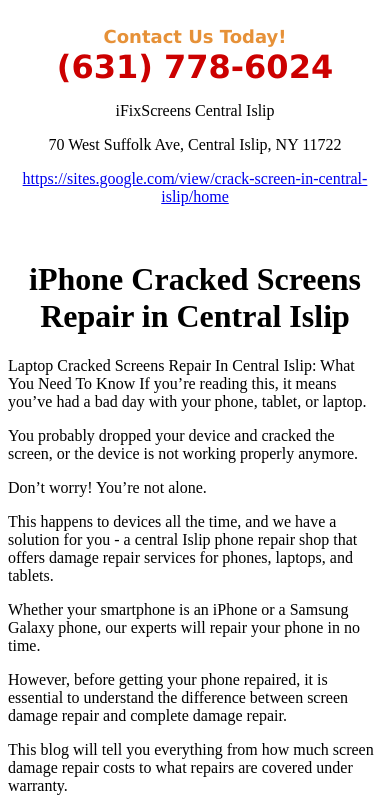
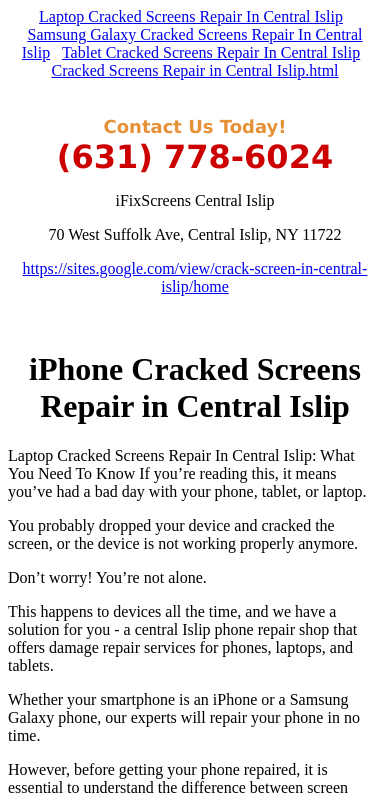
Before and after one commit to iFix786/cracked-screen-repair-central-islip, a plain HTML site: page iPhoneCrackedScreensRepairinCentralIslip.html in a window 390 px wide. Shown: the top 798 px of the page. Drawn offline with Linux system fonts and the light colour scheme.

Commit message:
Update iPhoneCrackedScreensRepairinCentralIslip.html

```diff
--- a/iPhoneCrackedScreensRepairinCentralIslip.html
+++ b/iPhoneCrackedScreensRepairinCentralIslip.html
@@ -1,4 +1,14 @@
-<!DOCTYPE html><html><body><div class="sites-embed-align-center-wrapping-off"><div class="sites-embed-border-on sites-embed sites-embed-full-width" style="width:100%;"><div class="sites-embed-content sites-embed-type-text"><div class="sites-embed-content-textbox"><div dir="ltr"><div style="text-align:center"><br><span style="color:rgb(230,145,56)"><b><font size="4"><span style="font-family:verdana,sans-serif">Contact Us Today!</span></font></b></span><br><span style="color:rgb(204,0,0)"><b><font size="6"><span style="font-family:verdana,sans-serif">(631) 778-6024</span></font></b></span><br><p>iFixScreens Central Islip</p><p>70 West Suffolk Ave, Central Islip, NY 11722</p><p><a href="https://sites.google.com/view/crack-screen-in-central-islip/home" target="_blank">https://sites.google.com/view/crack-screen-in-central-islip/home</a></p><br></div></div></div></div></div></div><center><h1>iPhone Cracked Screens Repair in Central Islip</h1></center>
+<!DOCTYPE html><html><body>
+  <div style="text-align: center;">
+        <a href="./LaptopCrackedScreensRepairInCentralIslip.html">Laptop Cracked Screens Repair In Central Islip</a>&nbsp&nbsp
+        <a href="./SamsungGalaxyCrackedScreensRepairInCentralIslip.html">Samsung Galaxy Cracked Screens Repair In Central Islip</a>&nbsp&nbsp
+        <a href="./TabletCrackedScreensRepairInCentralIslip.html">Tablet Cracked Screens Repair In Central Islip</a>&nbsp&nbsp
+
+        <a href="./index.html">Cracked Screens Repair in Central Islip.html</a>
+    </div><br/>
+
+
+  <div class="sites-embed-align-center-wrapping-off"><div class="sites-embed-border-on sites-embed sites-embed-full-width" style="width:100%;"><div class="sites-embed-content sites-embed-type-text"><div class="sites-embed-content-textbox"><div dir="ltr"><div style="text-align:center"><br><span style="color:rgb(230,145,56)"><b><font size="4"><span style="font-family:verdana,sans-serif">Contact Us Today!</span></font></b></span><br><span style="color:rgb(204,0,0)"><b><font size="6"><span style="font-family:verdana,sans-serif">(631) 778-6024</span></font></b></span><br><p>iFixScreens Central Islip</p><p>70 West Suffolk Ave, Central Islip, NY 11722</p><p><a href="https://sites.google.com/view/crack-screen-in-central-islip/home" target="_blank">https://sites.google.com/view/crack-screen-in-central-islip/home</a></p><br></div></div></div></div></div></div><center><h1>iPhone Cracked Screens Repair in Central Islip</h1></center>
 
 Laptop Cracked Screens Repair In Central Islip: What You Need To Know
 If you’re reading this, it means you’ve had a bad day with your phone, tablet, or laptop. <p>You probably dropped your device and cracked the screen, or the device is not working properly anymore. <p>Don’t worry! You’re not alone. <p>This happens to devices all the time, and we have a solution for you - a central Islip phone repair shop that offers damage repair services for phones, laptops, and tablets. <p>Whether your smartphone is an iPhone or a Samsung Galaxy phone, our experts will repair your phone in no time.
```
